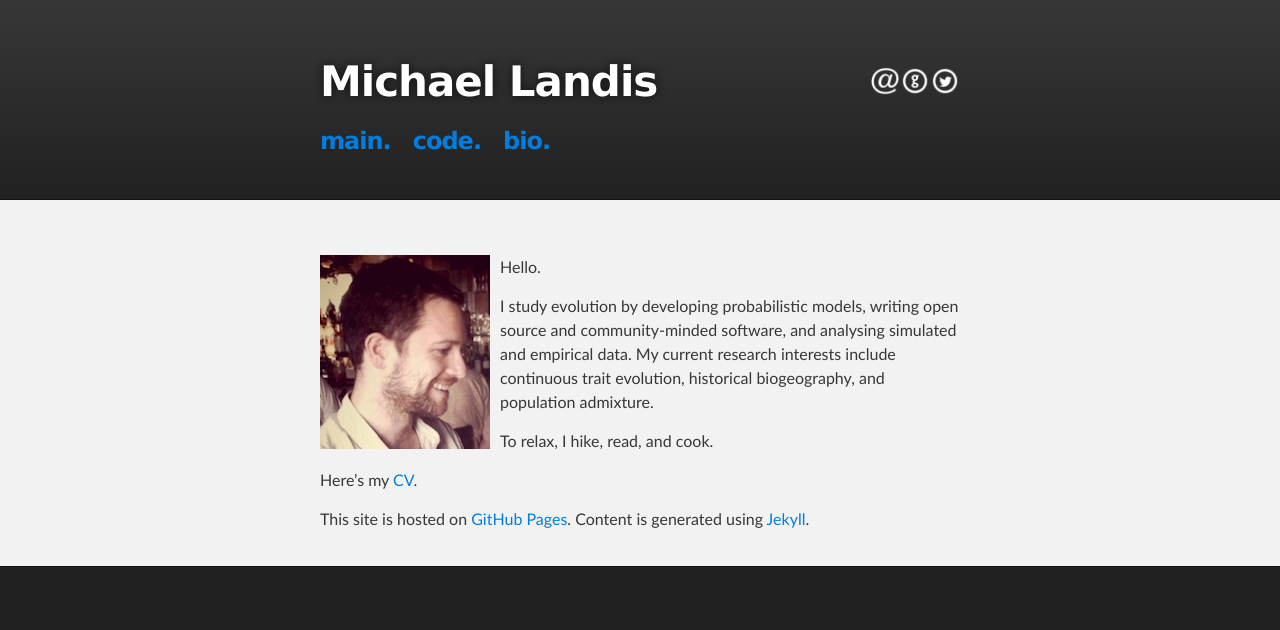
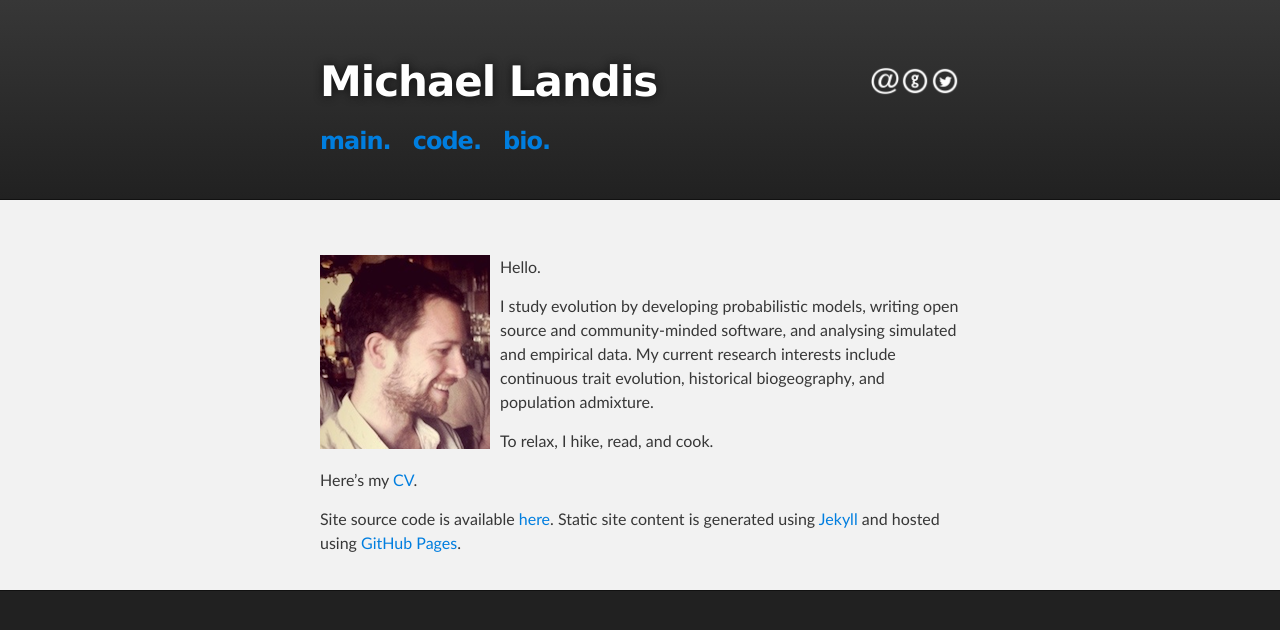
Before and after one commit to mlandis/mlandis.github.io, a Jekyll site: the page built from bio/index.md, in a window 1280 px wide. Shown: the top 630 px of the page. Built offline with Jekyll 4.4.1, drawn with Linux system fonts in a browser that asks for light colours.

Commit message:
Update site info links

```diff
--- a/bio/index.md
+++ b/bio/index.md
@@ -13,4 +13,4 @@ To relax, I hike, read, and cook.
 
 Here's my <a href="/assets/mlandis_cv.pdf">CV</a>.
 
-This site is hosted on [GitHub Pages](http://pages.github.com/). Content is generated using [Jekyll](http://jekyllrb.com/).
+Site source code is available [here](http://github.com/mlandis/mlandis.github.io). Static site content is generated using [Jekyll](http://jekyllrb.com/) and hosted using [GitHub Pages](http://pages.github.com/).
```
